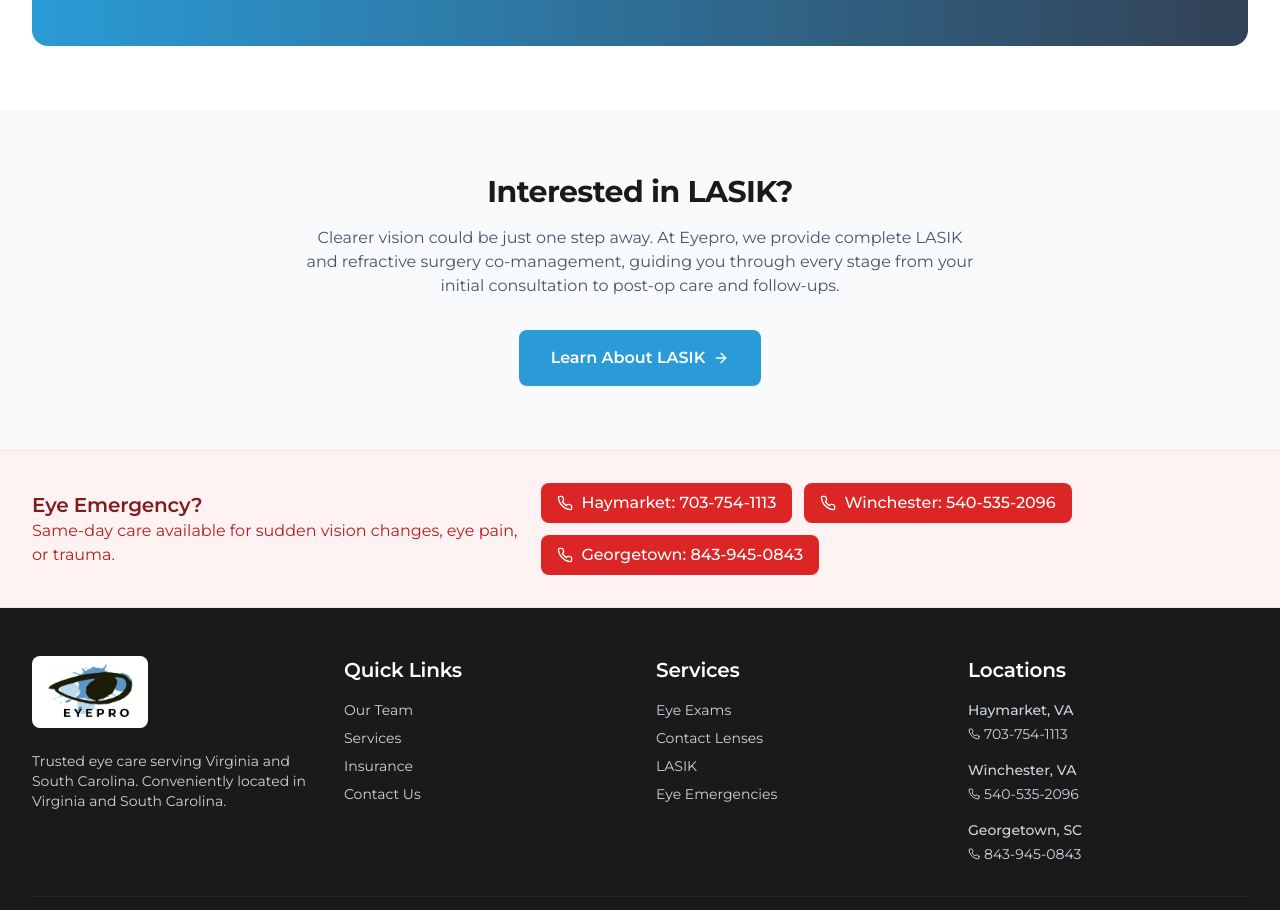
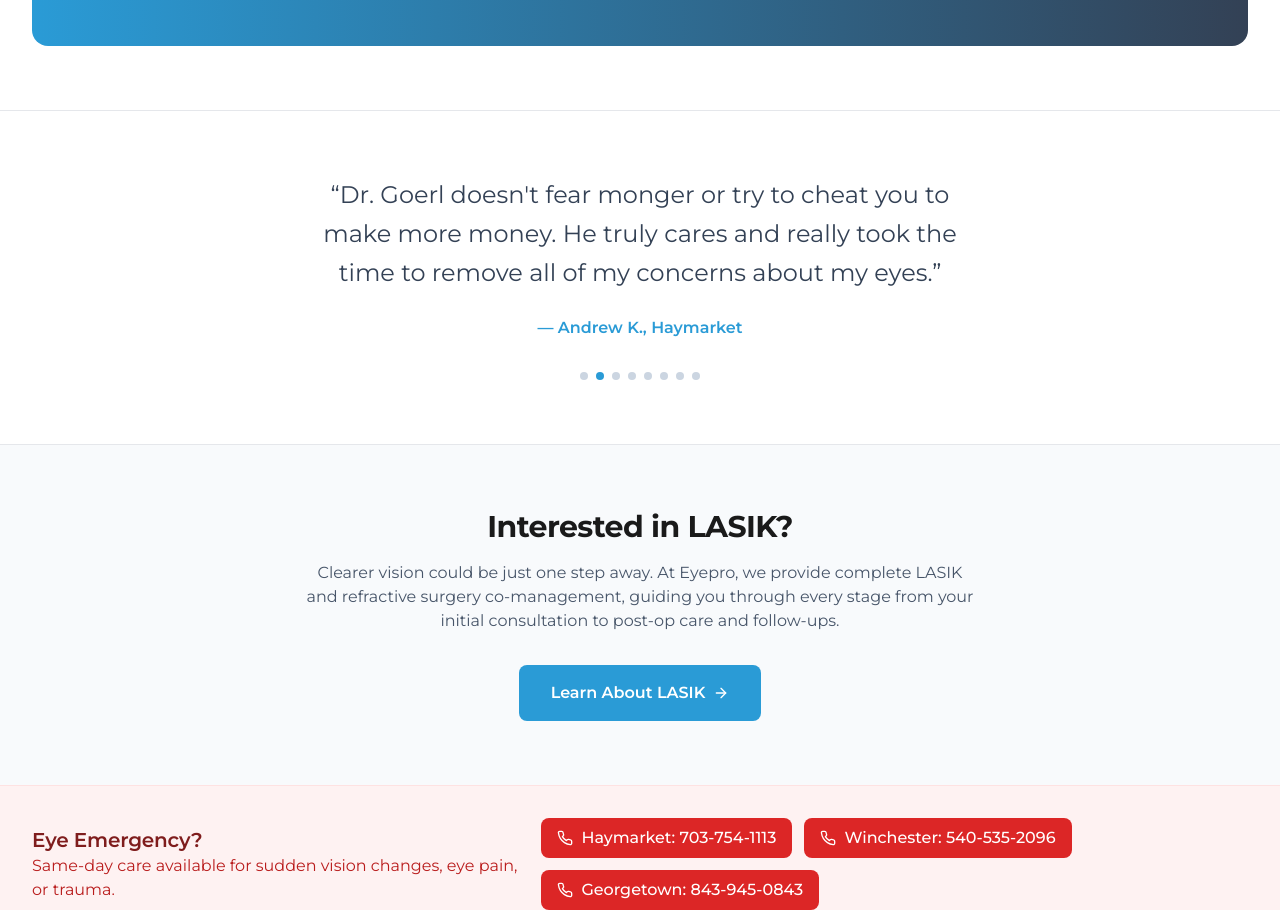
Before and after one commit to studiobrett/eyeprowebsite, a Next.js app: page / in a window 1280 px wide. Shown: the part 2172-3082 px from the top of the page. Built offline with nearby package versions, Linux system fonts and the light colour scheme; no server answers.

Commit message:
Add rotating testimonials section to homepage

```diff
--- a/src/app/page.tsx
+++ b/src/app/page.tsx
@@ -4,6 +4,7 @@
 import { locations, virginiaLocations, southCarolinaLocations } from '@/data/locations';
 import { services } from '@/data/services';
 import { team } from '@/data/team';
+import { Testimonials } from '@/components/Testimonials';
 
 export default function HomePage() {
   const featuredServices = services.slice(0, 3);
@@ -204,6 +205,8 @@
         </section>
       )}
 
+      <Testimonials />
+
       {/* LASIK CTA */}
       <section className="py-16 bg-slate-50">
         <div className="container-wide">
--- /dev/null
+++ b/src/components/Testimonials.tsx
@@ -0,0 +1,101 @@
+'use client';
+
+import { useState, useEffect } from 'react';
+
+const testimonials = [
+  {
+    quote: "I've had glasses for 11 years and this is the best eye exam I've ever had. Dr. Goerl is very caring and personable. Too often have I been treated as just another insurance claim — but not here.",
+    name: "Tiffany Y.",
+    location: "Haymarket",
+  },
+  {
+    quote: "Dr. Goerl doesn't fear monger or try to cheat you to make more money. He truly cares and really took the time to remove all of my concerns about my eyes.",
+    name: "Andrew K.",
+    location: "Haymarket",
+  },
+  {
+    quote: "I had the wrong Rx for a year and was experiencing headaches and fog. The moment we found the perfect prescription I actually cried in the chair. I could see so clearly and she did that for me.",
+    name: "Sarah F.",
+    location: "Winchester",
+  },
+  {
+    quote: "No hard sell. Dr. Goerl took the time to explain why my eyes were changing and what my choices were. Great experience.",
+    name: "Michelle B.",
+    location: "Haymarket",
+  },
+  {
+    quote: "I'll cancel my eye insurance and pay for Dr. G. He is very helpful, calls back when you have questions, and is willing to spend extra time to make sure you get the most out of your visit.",
+    name: "Traci M.",
+    location: "Haymarket",
+  },
+  {
+    quote: "Dr. Goerl got me set up for PRK surgery with a lot of good information and confidence to have it done. I had the surgery done successfully and will be visiting for all of my annual checkups.",
+    name: "Danny H.",
+    location: "Haymarket",
+  },
+  {
+    quote: "They got my wife in as an emergency appointment immediately. The doctor was so welcoming and knowledgeable. We have finally found our new eye doctor.",
+    name: "Leanne K.",
+    location: "Surfside Beach",
+  },
+  {
+    quote: "Dr. Goerl and his team are incredible. It was my first visit and he greeted me right away. Wait time was short and the visit was fast and efficient.",
+    name: "Amanda L.",
+    location: "Surfside Beach",
+  },
+];
+
+export function Testimonials() {
+  const [current, setCurrent] = useState(0);
+  const [visible, setVisible] = useState(true);
+
+  useEffect(() => {
+    const interval = setInterval(() => {
+      setVisible(false);
+      setTimeout(() => {
+        setCurrent((prev) => (prev + 1) % testimonials.length);
+        setVisible(true);
+      }, 500);
+    }, 5000);
+    return () => clearInterval(interval);
+  }, []);
+
+  const t = testimonials[current];
+
+  return (
+    <section className="py-16 bg-white border-y">
+      <div className="container-narrow text-center">
+        <div
+          className="transition-opacity duration-500"
+          style={{ opacity: visible ? 1 : 0 }}
+        >
+          <p className="text-2xl text-slate-700 leading-relaxed mb-6 max-w-2xl mx-auto">
+            &ldquo;{t.quote}&rdquo;
+          </p>
+          <p className="text-eyepro-blue font-semibold">
+            — {t.name}, {t.location}
+          </p>
+        </div>
+
+        <div className="flex justify-center gap-2 mt-8">
+          {testimonials.map((_, i) => (
+            <button
+              key={i}
+              onClick={() => {
+                setVisible(false);
+                setTimeout(() => {
+                  setCurrent(i);
+                  setVisible(true);
+                }, 500);
+              }}
+              className={`w-2 h-2 rounded-full transition-colors ${
+                i === current ? 'bg-eyepro-blue' : 'bg-slate-300'
+              }`}
+              aria-label={`Go to testimonial ${i + 1}`}
+            />
+          ))}
+        </div>
+      </div>
+    </section>
+  );
+}
```
